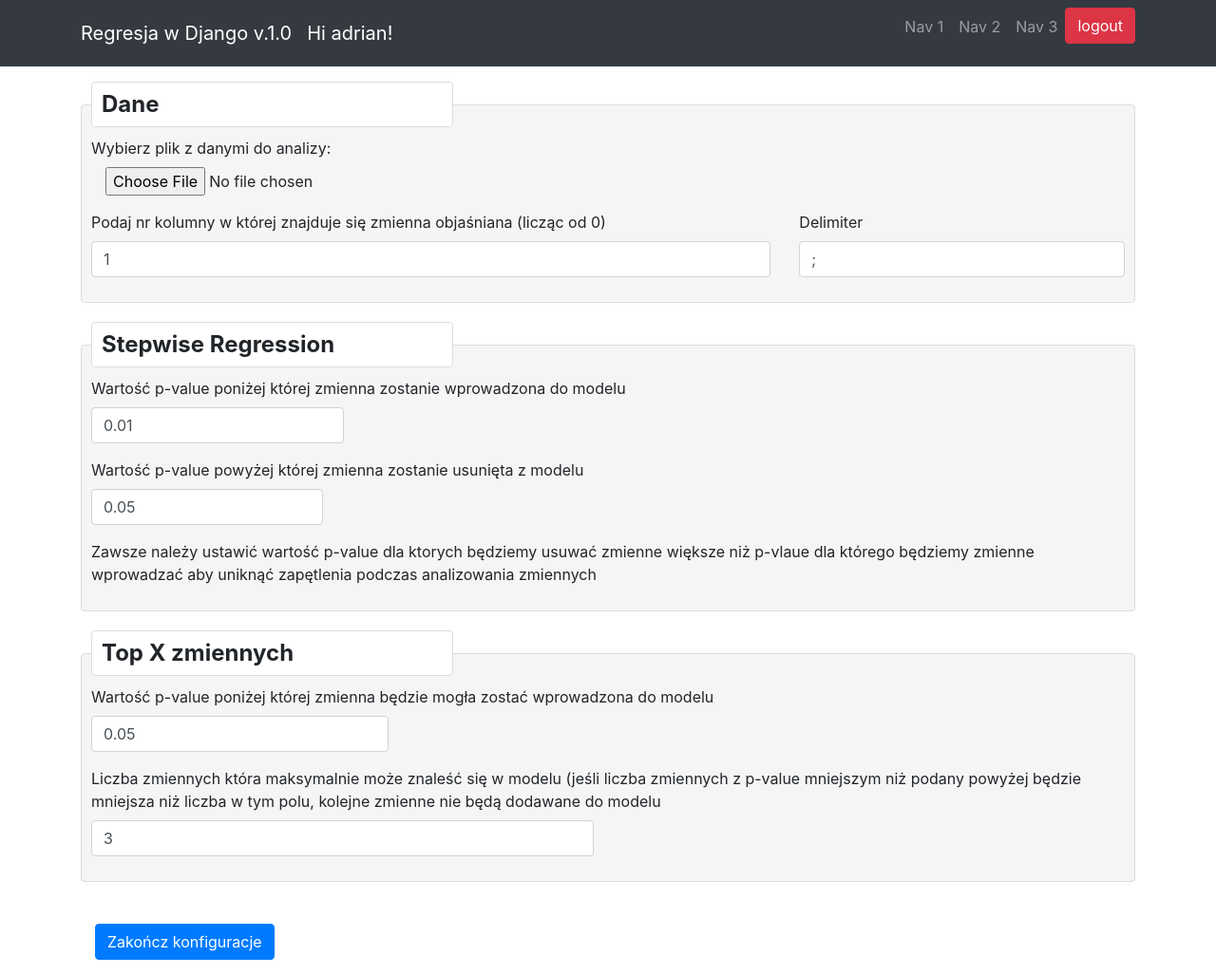
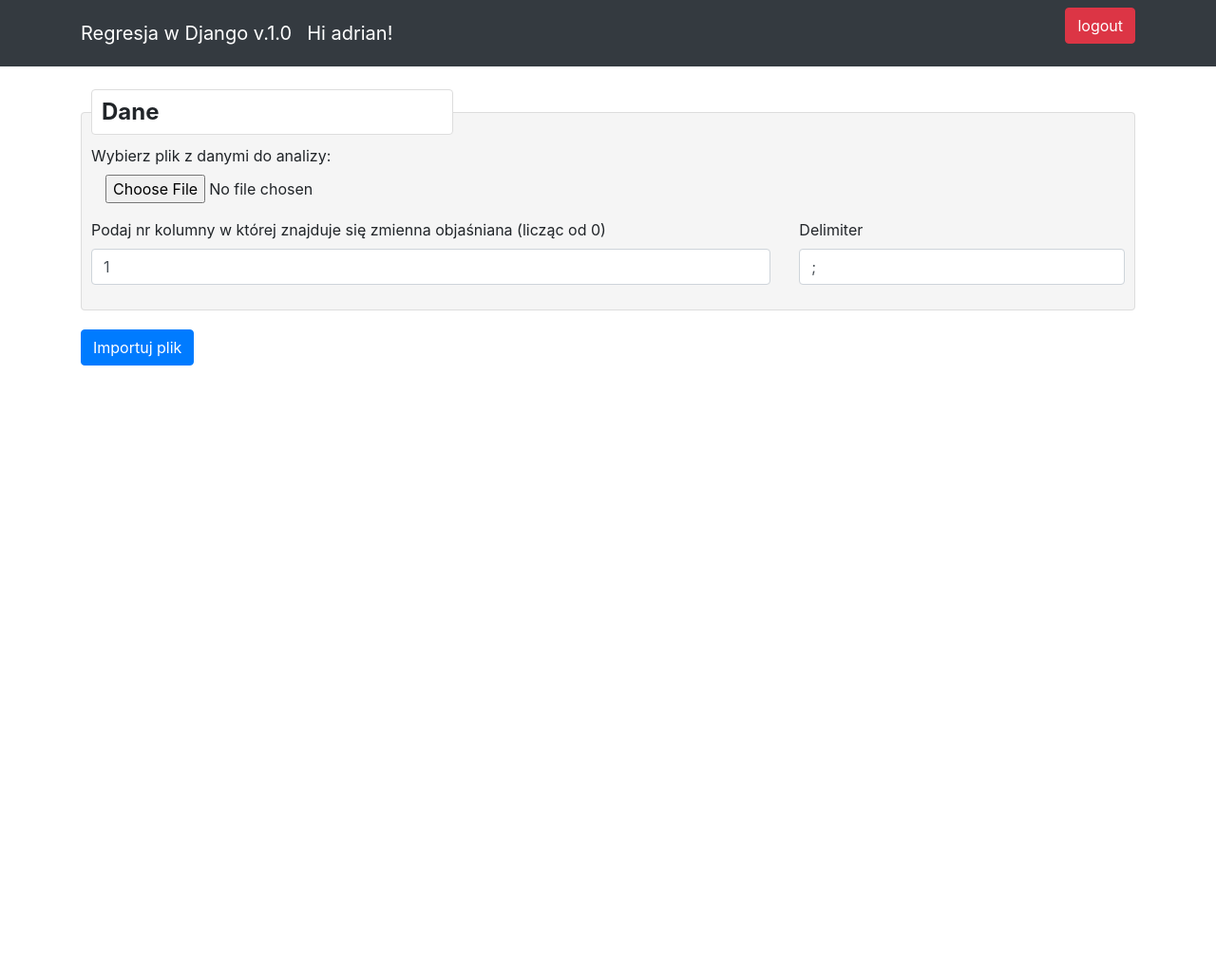
Before and after one commit to Karagul/Stepwise-Regression-Django-app, a Django app: page / in a window 1280 px wide. Shown: the whole page at 95% size. After the commit the page ends 385 px from the top, so only its background shows below. Run offline with Django 3.2, Linux system fonts and the light colour scheme; a user stored in the database is signed in; some libraries are stand-ins or nearby versions.

Commit message:
urls changed

```diff
--- a/Regresja/static/style.css
+++ b/Regresja/static/style.css
@@ -1,13 +1,13 @@
 fieldset
 {
-    border: 1px solid #ddd !important;
+    border: 1px solid #ddd;
     margin: 0;
     xmin-width: 0;
     padding: 10px;
     position: relative;
     border-radius:4px;
     background-color:#f5f5f5;
-    padding-left:10px!important;
+    padding-left:10px;
     margin-bottom: 20px;
 }
 
--- a/Regresja/templates/base.html
+++ b/Regresja/templates/base.html
@@ -18,22 +18,18 @@
 </head>
 
 <body>
-
 	<!-- Navigation -->
 	{% block navigation %}
 		{% include "navBar.html" %}
 	{% endblock navigation %}
-
     <main>
-	    <div class="container mt-3">
+	    <div class="container mt-4">
             {% block content %}
             {% endblock %}
-        </div>
+		</div>
     </main>
 	<!-- Bootstrap core JavaScript -->
 	<script src="{% static 'vendor/jquery/jquery.min.js' %}"></script>
 	<script src="{% static 'vendor/bootstrap/js/bootstrap.bundle.min.js' %}"></script>
-
 </body>
-
 </html>
--- /dev/null
+++ b/Regresja/templates/dataImport.html
@@ -0,0 +1,46 @@
+{% extends 'base.html' %}
+
+{%block content %}
+{% if user.is_authenticated %}
+<form method="post" enctype="multipart/form-data" class="form-horizontal">
+    {% csrf_token %}
+    <fieldset>
+        <!-- Form Name -->
+        <legend>Dane</legend>
+        <div class="form-group">
+            <label for="plik_z_danymi">Wybierz plik z danymi do analizy:</label>
+            <div class="col-md-12">
+                <input type="file" id="plik_z_danymi" name="plik_z_danymi" required>
+            </div>
+        </div>
+        <!-- Text input-->
+        <div class=" row">
+            <div class=" form-group col-md-8">
+                <label class="control-label" for="textinput">Podaj nr kolumny w której
+                    znajduje
+                    się
+                    zmienna
+                    objaśniana (licząc od 0)</label>
+                <div>
+                    <input id="textinput" value="1" class="form-control input-md" required type="number" min="0"
+                        step="1" name="Zmienna_decyzyjna" required>
+                </div>
+            </div>
+            <div class="form-group col-md-4">
+                <label class="control-label" for="textinput">Delimiter</label>
+                <div>
+                    <input id="textinput" value=";" class="form-control input-md" required type="text" name="delimiter"
+                        required>
+                </div>
+            </div>
+        </div>
+    </fieldset>
+    <button type="submit" class="btn btn-primary">Importuj plik</button>
+    </div>
+    </div>
+</form>
+	{% else %}
+    {% include "notLogged.html" %}
+	{% endif %}
+
+{%endblock %}
--- a/Regresja/templates/main.html
+++ /dev/null
@@ -1,148 +0,0 @@
-	{% extends 'base.html' %}
-
-	{%block content %}
-	<!-- Page Content -->
-		{% if user.is_authenticated %}
-		<div class="row">
-			<div class="col-lg-12">
-				{% if pokazImportDanych %}
-				<form method="post" enctype="multipart/form-data" class="form-horizontal">
-					{% csrf_token %}
-					<input type="hidden" name="wybor" value="pokazWyniki">
-					<fieldset>
-						<!-- Form Name -->
-						<legend>Dane</legend>
-						<div class="form-group">
-							<label for="plik_z_danymi">Wybierz plik z danymi do analizy:</label>
-							<div class="col-md-12">
-								<input type="file" id="plik_z_danymi" name="plik_z_danymi" required>
-							</div>
-						</div>
-						<!-- Text input-->
-						<div class=" row">
-							<div class=" form-group col-md-8">
-								<label class="control-label" for="textinput">Podaj nr kolumny w której
-									znajduje
-									się
-									zmienna
-									objaśniana (licząc od 0)</label>
-								<div>
-									<input id="textinput" value="1" class="form-control input-md" required type="number"
-										min="0" step="1" name="Zmienna_decyzyjna" required>
-								</div>
-							</div>
-							<div class="form-group col-md-4">
-								<label class="control-label" for="textinput">Delimiter</label>
-								<div>
-									<input id="textinput" value=";" class="form-control input-md" required type="text"
-										name="delimiter" required>
-								</div>
-							</div>
-						</div>
-					</fieldset>
-					<input type="hidden" name="wybor" value="pokazWyniki">
-					<fieldset>
-						<!-- Form Name -->
-						<legend>Stepwise Regression</legend>
-						<div class="row">
-							<!-- Text input-->
-							<div class="form-group">
-								<label class="col-md-12 control-label" for="textinput">Wartość p-value poniżej której
-									zmienna
-									zostanie wprowadzona do modelu</label>
-								<div class="col-md-6">
-									<input id="textinput" value="0.01" class="form-control input-md" required
-										type="number" min="0" max="1" step="0.001" name="treshold_in" required>
-								</div>
-							</div>
-							<!-- Text input-->
-							<div class="form-group">
-								<label class="col-md-12 control-label" for="textinput">Wartość p-value powyżej której
-									zmienna
-									zostanie usunięta z modelu </label>
-								<div class="col-md-6">
-									<input id="textinput" value="0.05" class="form-control input-md" required
-										type="number" min="0" max="1" step="0.001" name="treshold_out" required>
-								</div>
-							</div>
-							<p class="col-md-12">Zawsze należy ustawić wartość p-value dla ktorych będziemy usuwać
-								zmienne większe
-								niż p-vlaue dla
-								którego będziemy zmienne wprowadzać aby uniknąć zapętlenia podczas analizowania
-								zmiennych </p>
-						</div>
-					</fieldset>
-					<fieldset>
-						<!-- Form Name -->
-						<legend>Top X zmiennych</legend>
-						<div class="row">
-							<!-- Text input-->
-							<div class="form-group">
-								<label class="col-md-12 control-label" for="textinput">Wartość p-value poniżej której
-									zmienna będzie
-									mogła zostać wprowadzona do modelu</label>
-								<div class="col-md-6">
-									<input id="textinput" class="form-control input-md" required type="number" min="0"
-										max="1" step="0.001" value="0.05" name="treshold_for_top_selection" required>
-								</div>
-							</div>
-							<!-- Text input-->
-							<div class="form-group">
-								<label class="col-md-12 control-label" for="textinput">Liczba zmiennych która
-									maksymalnie może
-									znaleść się w modelu (jeśli liczba zmiennych z p-value mniejszym niż podany powyżej
-									będzie
-									mniejsza niż liczba w tym polu, kolejne zmienne nie będą dodawane do modelu</label>
-								<div class="col-md-6">
-									<input id="textinput" value="3" class="form-control input-md" required type="text"
-										name="Liczba_zmiennych" required>
-								</div>
-							</div>
-						</div>
-					</fieldset>
-					<div class="form-group">
-						<label class="col-md-12 control-label"></label>
-						<div class="col-md-12">
-							<button type="submit" class="btn btn-primary">Zakończ konfiguracje</button>
-						</div>
-					</div>
-				</form>
-				{% endif %}
-
-
-
-				{% if pokazWyniki %}
-				<div class="wyniki">
-					<h2>Udało się zaimportować plik.</h2>
-					<h3>Poniżej zostało wyświetlone podsumowanie danych.</h3>
-					<div class='mt-2 mb-2'>
-						{{dane|safe}}
-						<h3>Jako zmienną objaśnianą wybrałeś zmienną:
-							{{target|safe}}
-						</h3>
-					</div>
-					<h1>Wyniki estymacji: </h1>
-					<div class="resultContainer">
-						<h2>Regresja liniowa z wyborem zmiennych metodą stepwise selection</h2>
-						{{wynik_stepwise|safe}}
-					</div>
-					<div class="resultContainer">
-						<h2>Regresja liniowa z wyborem 3 zmiennych o największych p-value</h2>
-						{{wynik_top|safe}}
-					</div>
-					<div class="resultContainer">
-						<h2>Regresja liniowa ze wszystkimi dostępnymi zmiennymi</h2>
-						{{wynik_all|safe}}
-					</div>
-				</div>
-				{% endif %}
-			</div>
-		</div>
-		{% else %}
-			<div class="mt-4 text-center">
-				<h2>Niestety, nie jesteś zalogowany :(</h2>
-			</div>
-		{% endif %}
-
-
-{% endblock %}
--- a/Regresja/templates/navBar.html
+++ b/Regresja/templates/navBar.html
@@ -10,18 +10,6 @@
 			</button>
 			<div class="collapse navbar-collapse" id="navbarResponsive">
 				<ul class="navbar-nav ml-auto">
-
-					<li class="nav-item">
-						<a class="nav-link" href="#">Nav 1
-
-						</a>
-					</li>
-					<li class="nav-item">
-						<a class="nav-link" href="#">Nav 2</a>
-					</li>
-					<li class="nav-item">
-						<a class="nav-link" href="#">Nav 3</a>
-					</li>
 					<li class="nav-item">
                         {% if user.is_authenticated %}
                             <li class="nav-item">
@@ -36,7 +24,6 @@
                             </li>
 		                {% endif %}
 					</li>
-
 				</ul>
 			</div>
 		</div>
--- a/Regresja/templates/registration/login.html
+++ b/Regresja/templates/registration/login.html
@@ -1,13 +1,13 @@
 <!-- templates/registration/login.html -->
 {% extends 'base.html' %}
+
 
 {% block title %}Login{% endblock %}
 
 {% block content %}
-<h2>Login</h2>
 <form method="post">
   {% csrf_token %}
   {{ form.as_p }}
   <button type="submit">Login</button>
 </form>
-{% endblock %}
+{% endblock content %}
--- a/Regresja/urls.py
+++ b/Regresja/urls.py
@@ -4,15 +4,18 @@ from . import views
 urlpatterns = [
 
     path('',views.index),
-    path('', include('django.contrib.auth.urls')), # new
+    path('', include('django.contrib.auth.urls')),
     path('signup/', views.SignUp.as_view(), name='signup'),
+    path('test/',views.simple),
+    path('dataParameters/',views.dataParameters, name='dataParameters'),
+    path('dataResults/',views.dataResults, name='dataResults')
 ]
 
-# accounts/login/ [name='login']
-# accounts/logout/ [name='logout']
-# accounts/password_change/ [name='password_change']
-# accounts/password_change/done/ [name='password_change_done']
-# accounts/password_reset/ [name='password_reset']
-# accounts/password_reset/done/ [name='password_reset_done']
-# accounts/reset/<uidb64>/<token>/ [name='password_reset_confirm']
-# accounts/reset/done/ [name='password_reset_complete']
+# login/ [name='login']
+# logout/ [name='logout']
+# password_change/ [name='password_change']
+# password_change/done/ [name='password_change_done']
+# password_reset/ [name='password_reset']
+# password_reset/done/ [name='password_reset_done']
+# reset/<uidb64>/<token>/ [name='password_reset_confirm']
+# reset/done/ [name='password_reset_complete']
--- a/Regresja/views.py
+++ b/Regresja/views.py
@@ -1,3 +1,12 @@
+
+import matplotlib
+matplotlib.use("Agg")
+
+from django.shortcuts import redirect
+import matplotlib.pyplot as plt
+
+from io import BytesIO
+import base64
 
 from django.http import HttpResponse
 from django.shortcuts import render
@@ -7,65 +16,98 @@ from django.views import generic
 
 import io
 import pandas as pd
+import numpy as np
 from . import stepwise_regression as sr
 
+def index(request):
+    if request.method == 'POST':
+        return redirect('dataParameters')
+    return render(request, 'dataImport.html')
+
+def dataParameters(request):
+    if request.method == 'POST':
+        return redirect('dataResults')
+    return render(request,'dataParameters.html')
+
+def dataResults(request):
+    return render(request,'dataResults.html')
+    # pokazImportDanych=True
+    # pokazWyniki=False
+    # wybor=''
+    # metoda=''
+    # dane=''
+    # target=''
+    # # wynik_foreward=''
+    # # wynik_backward=''
+    # # wynik_top=''
+    # # wynik_all = ''
+    # if request.method == 'POST':
+    #     if request.POST['wybor'] == 'pokazWyniki':
+    #         pokazImportDanych=False
+    #         pokazWyniki=True
+    #         if request.FILES['plik_z_danymi']:
+    #             myfile= request.FILES['plik_z_danymi']
+    #             delim=request.POST['delimiter']
+    #             targetVar=int(request.POST['Zmienna_decyzyjna'])
+    #             try:
+    #                 plik = pd.read_csv(myfile,delimiter=delim)
+    #             except :
+    #                 return render(request, 'importError.html')
+    #             if int(targetVar) >= len(plik.columns):
+    #                 targetVar = len(plik.columns)-1
+    #             X = plik.drop(plik.columns[targetVar],axis=1)
+    #             dane = X.head().to_html
+    #             y = plik[plik.columns[targetVar]]
+    #             target = plik.columns[targetVar]
+
+    #             alfa_in = float(request.POST['treshold_in'])
+    #             alfa_out = float(request.POST['treshold_out'])
+
+    #             alfa_for_top_selection = float(request.POST['treshold_for_top_selection'])
+    #             Liczba_zmiennych = int(request.POST['Liczba_zmiennych'])
+    #             request.session['dataset'] = plik.to_json()
+    #             # result_foreward=sr.foreward_selection(X,y,threshold_in=alfa_in)
+    #             # result_backward=sr.backward_selection(X,y,threshold_out=alfa_out)
+    #             # result_top=sr.top_selection(X,y,liczbaZmiennych=Liczba_zmiennych,threshold_in=alfa_for_top_selection)
+    #             # wynik_foreward=sr.RegresjaLiniowa(X[result_foreward],y).summary().as_html()
+    #             # wynik_backward=sr.RegresjaLiniowa(X[result_foreward],y).summary().as_html()
+    #             # wynik_top=sr.RegresjaLiniowa(X[result_top],y).summary().as_html()
+    #             # wynik_all=sr.RegresjaLiniowa(X,y).summary().as_html()
+
+    # return render(request,'main.html',context={
+    #                                     'metoda':metoda,
+    #                                     'dane': dane,
+    #                                     'target':target,
+    #                                     'pokazImportDanych':pokazImportDanych,
+    #                                     'pokazWyniki':pokazWyniki
+    #                                     }
+    #                 )
 
 
-def index(request):
+# file charts.py
+def simple(request):
+    buf = BytesIO()
+    x = np.arange(0, 5, 0.1)
+    y = np.sin(x)
+    plt.plot(x, y)
+    plt.savefig(buf, format='png', dpi=300)
+    image_base64 = base64.b64encode(buf.getvalue()).decode('utf-8').replace('\n', '')
+    plt.close()
+    buf.close()
 
-    pokazImportDanych=True
-    pokazWyniki=False
-    wybor=''
-    metoda=''
-    dane=''
-    target=''
-    wynik_stepwise=''
-    wynik_top=''
-    wynik_all = ''
-
-    if request.method == 'POST':
-
-        if request.POST['wybor'] == 'pokazWyniki':
-            pokazImportDanych=False
-            pokazWyniki=True
-            if request.FILES['plik_z_danymi']:
-                try:
-                    myfile= request.FILES['plik_z_danymi']
-                    delim=request.POST['delimiter']
-                    targetVar=int(request.POST['Zmienna_decyzyjna'])
-                    plik = pd.read_csv(myfile,delimiter=delim)
-                    if targetVar >= len(plik.columns):
-                        targetVar = len(plik.columns)-1
-                    X = plik.drop(plik.columns[targetVar],axis=1)
-                    dane = X.head().to_html
-                    y = plik[plik.columns[targetVar]]
-                    target = plik.columns[targetVar]
-
-                    alfa_in = float(request.POST['treshold_in'])
-                    alfa_out = float(request.POST['treshold_out'])
-
-                    alfa_for_top_selection = float(request.POST['treshold_for_top_selection'])
-                    Liczba_zmiennych = int(request.POST['Liczba_zmiennych'])
-
-                    result_stepwise=sr.stepwise_selection(X,y,threshold_in=alfa_in,threshold_out=alfa_out)
-                    result_top=sr.top_selection(X,y,liczbaZmiennych=Liczba_zmiennych,threshold_in=alfa_for_top_selection)
-                    wynik_stepwise=sr.RegresjaLiniowa(X[result_stepwise],y).as_html()
-                    wynik_top=sr.RegresjaLiniowa(X[result_top],y).as_html()
-                    wynik_all=sr.RegresjaLiniowa(X,y).as_html()
-                except :
-                    return HttpResponse('Coś poszło nie tak, prawdopodobnie plik zawiera błędy :( <br> <a href="http://127.0.0.1:8000/">Powrót</a>')
-
-    return render(request,'main.html',context={
-                                        'metoda':metoda,
-                                        'dane': dane,
-                                        'target':target,
-                                        'pokazImportDanych':pokazImportDanych,
-                                        'pokazWyniki':pokazWyniki,
-                                        'wynik_stepwise':wynik_stepwise,
-                                        'wynik_top':wynik_top,
-                                        'wynik_all':wynik_all,
-                                        })
-
+    buf2 = BytesIO()
+    x = np.arange(0, 5, 0.1)
+    y = np.cos(x)
+    plt.plot(x, y)
+    plt.savefig(buf2, format='png', dpi=300)
+    image_base64_2 = base64.b64encode(buf2.getvalue()).decode('utf-8').replace('\n', '')
+    plt.close()
+    buf2.close()
+    try:
+        dataset = pd.read_json(request.session['dataset']).head().to_html
+    except:
+        dataset = ''
+    return render(request,'test.html',context={'foo':dataset,'image_base64':image_base64,'image_base64_2':image_base64_2})
 
 class SignUp(generic.CreateView):
     form_class = UserCreationForm
--- a/RegresjaWDjango/settings.py
+++ b/RegresjaWDjango/settings.py
@@ -81,6 +81,5 @@ USE_TZ = True
 # https://docs.djangoproject.com/en/2.1/howto/static-files/
 
 STATIC_URL = '/static/'
-STATIC_ROOT = '/staticfiles/'
 LOGIN_REDIRECT_URL = '/'
 LOGOUT_REDIRECT_URL = '/'
```
Also changed, not shown: Regresja/stepwise_regression.py (+28 -14 lines), Regresja/templates/dataParameters.html (added, +65 -0 lines), Regresja/templates/dataResults.html (added, +34 -0 lines), Regresja/templates/importError.html (added, +9 -0 lines), Regresja/templates/notLogged.html (added, +7 -0 lines), Regresja/templates/test.html (added, +13 -0 lines), db.sqlite3.
